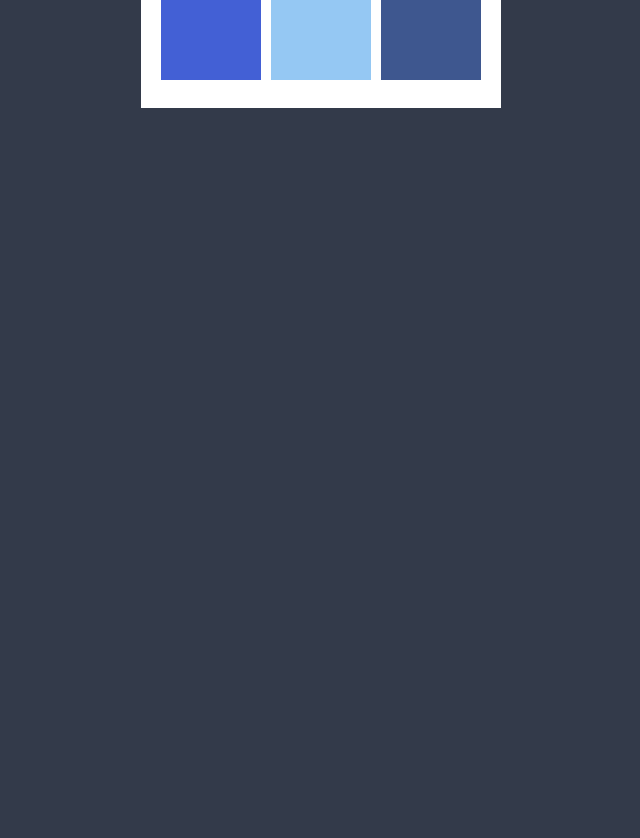
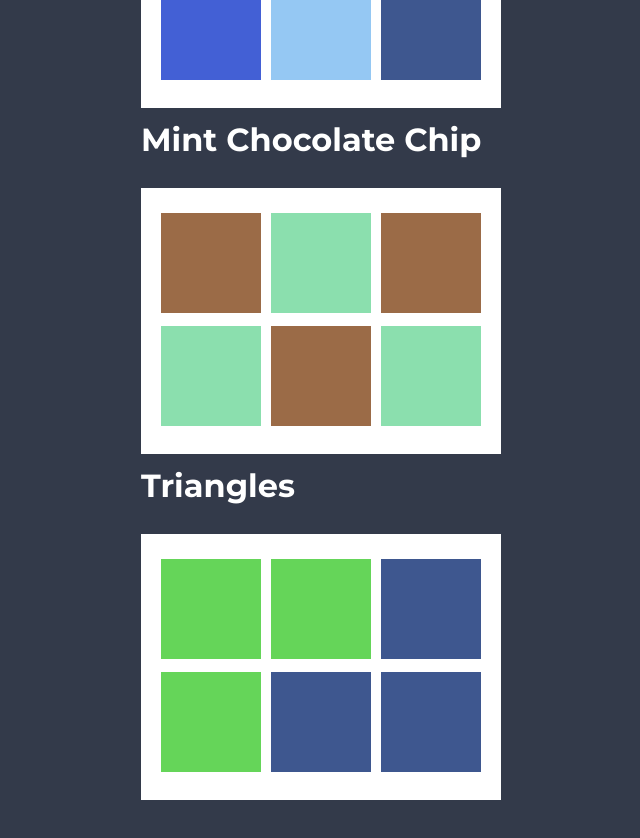
Before and after one commit to TravisBumgarner/Project-Graveyard, a React app: page /keycaps in a window 1280 px wide. Shown: the part 4020-4858 px from the top of the page, without its empty margins (15-655 px from the left). Before the commit the page ends 4224 px from the top, so only its background shows below. Built offline with nearby package versions, Linux system fonts and the light colour scheme; a web font is replaced by a local one.

Commit message:
added a few more

```diff
--- a/src/App/components/KeyCaps/KeyCaps.tsx
+++ b/src/App/components/KeyCaps/KeyCaps.tsx
@@ -99,6 +99,14 @@ const keyboards = [
         keys: ['navy', 'blue', 'lblue', 'blue', 'lblue', 'navy',],
         title: "Blues"
     },
+    {
+        keys: ['brown', 'turqouise', 'brown', 'turqouise', 'brown', 'turqouise',],
+        title: "Mint Chocolate Chip"
+    },
+    {
+        keys: ['lime', 'lime', 'navy', 'lime', 'navy', 'navy',],
+        title: "Triangles"
+    },
 ]
 
 
```
